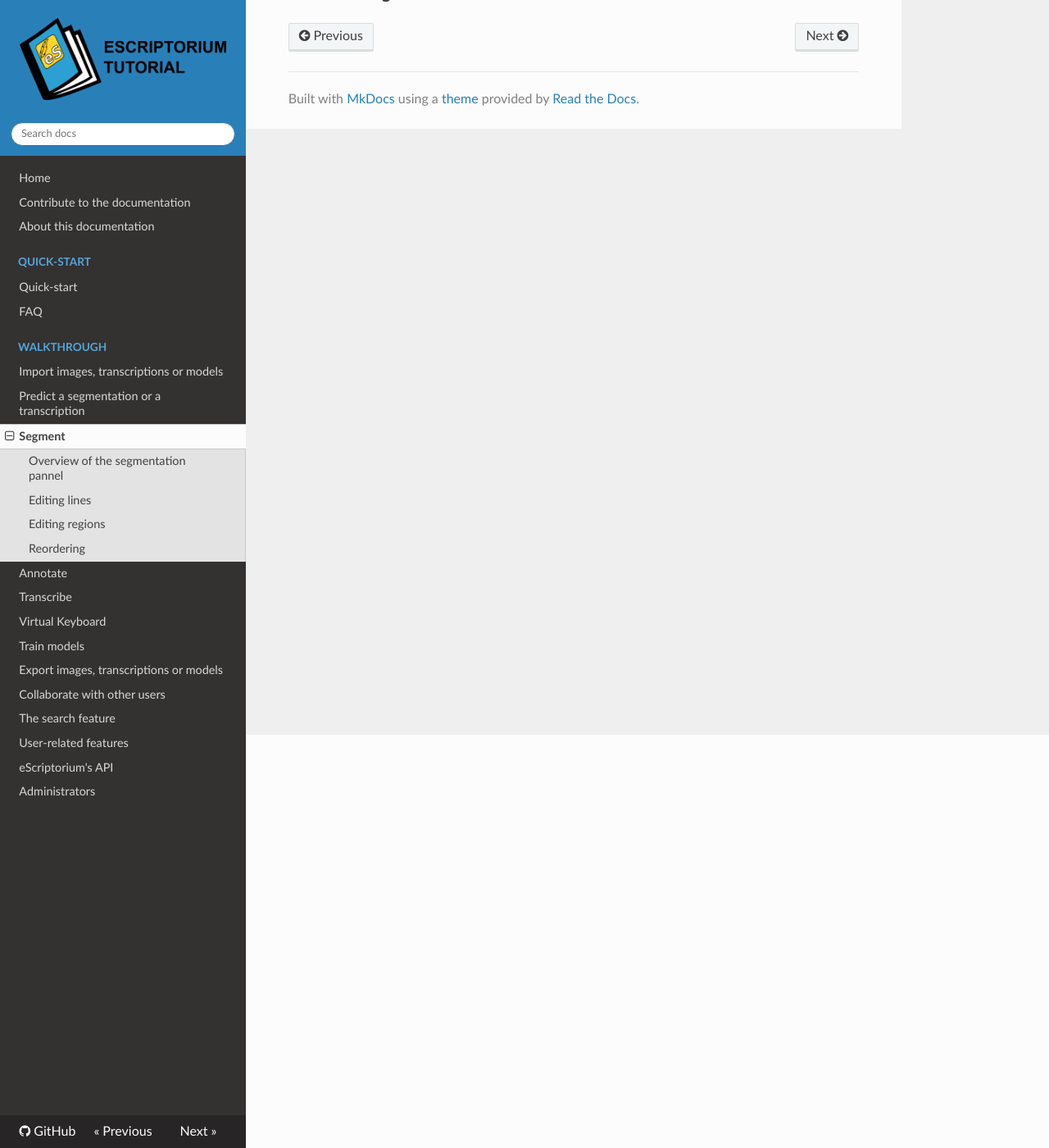
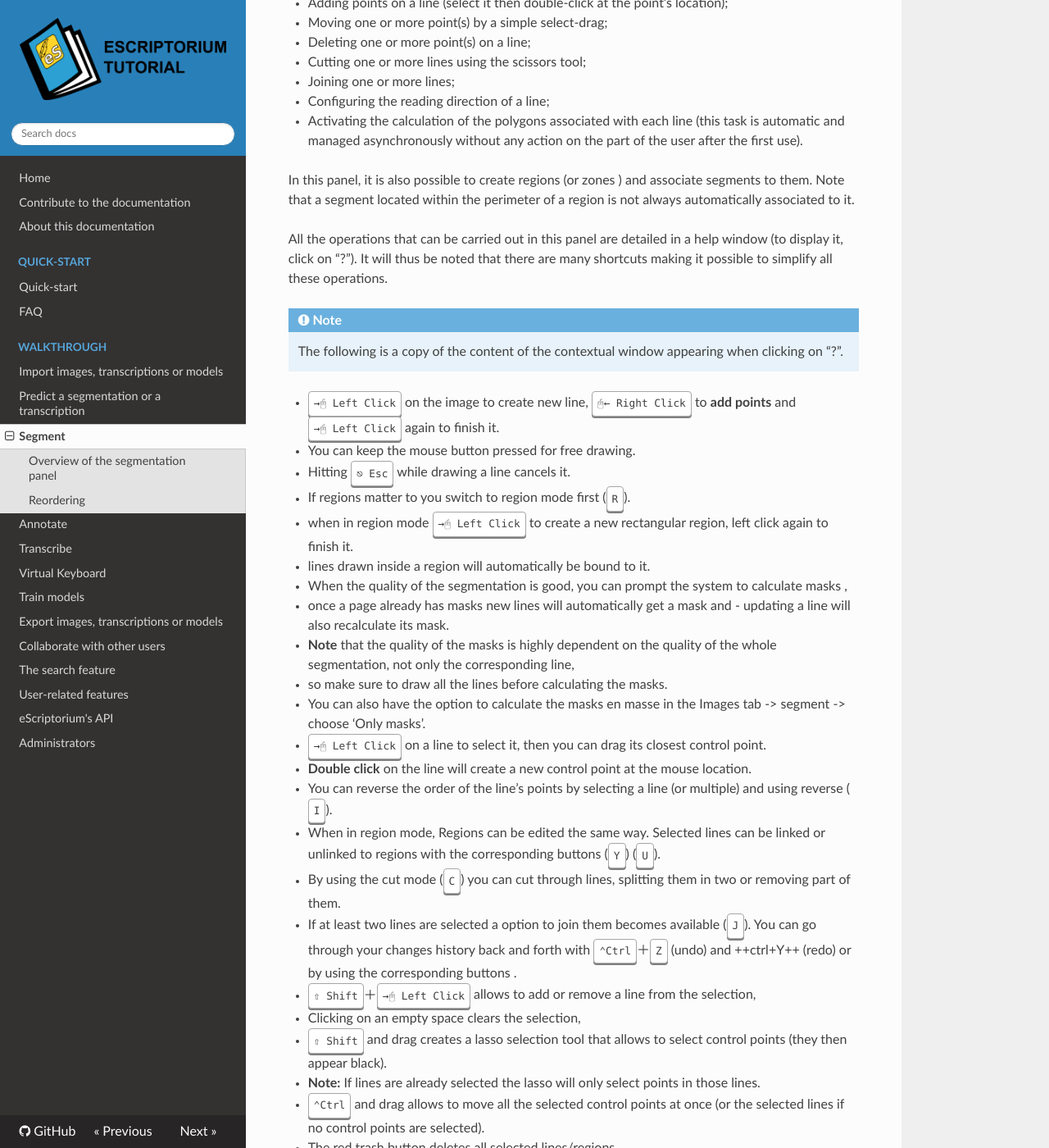
Before and after one commit to alix-tz/escriptorium-documentation, an MkDocs documentation site: the page built from docs/walkthrough_segment.md, in a window 1280 px wide and 1400 px high, scrolled down 504 px. Shown: the whole window at 82% size. Built offline with MkDocs 1.6.1, drawn with Linux system fonts in a browser that asks for light colours; nearby versions of some CDN libraries; some of the changed text lies outside the part shown.

Commit message:
First version of the "segment" walkthrough (#60)
* First version of the segment walkthrough

* minor typo and adding 'copy-paste' of shortcut description
to raise users' attention to it


---------

Co-authored-by: Alix Chagué <alix.chague@inria.fr>

```diff
--- a/docs/walkthrough_segment.md
+++ b/docs/walkthrough_segment.md
@@ -11,10 +11,70 @@ date: 2023-01-31
 !!! warning
     The section needs to be completed.
 
-## Overview of the segmentation pannel
+## Overview of the segmentation panel
 
-## Editing lines
+The segment editing panel allows you to perform several essential operations:
 
-## Editing regions
+- Drawing baselines corresponding to the locations of the text on the image in two ways:
+    - Point by point plot;
+    - Free route (not recommended).
+- Adding points on a line (select it then double-click at the point’s location);
+- Moving one or more point(s) by a simple select-drag;
+- Deleting one or more point(s) on a line;
+- Cutting one or more lines using the scissors tool;
+- Joining one or more lines;
+- Configuring the reading direction of a line;
+- Activating the calculation of the polygons associated with each line (this task is automatic and managed asynchronously without any action on the part of the user after the first use).
+
+In this panel, it is also possible to create regions (or zones ) and associate segments to them. Note that a segment located within the perimeter of a region is not always automatically associated to it.
+
+All the operations that can be carried out in this panel are detailed in a help window (to display it, click on “?”). It will thus be noted that there are many shortcuts making it possible to simplify all these operations.
+
+!!! Note
+    The following is a copy of the content of the contextual window appearing when clicking on "?".
+
+- ++left-button++ on the image to create new line, ++right-button++ to **add points** and ++left-button++ again to finish it.
+- You can keep the mouse button pressed for free drawing.
+- Hitting ++escape++ while drawing a line cancels it.
+- If regions matter to you switch to region mode first (++r++).
+- when in region mode ++left-button++ to create a new rectangular region, left click again to finish it.
+- lines drawn inside a region will automatically be bound to it.
+- When the quality of the segmentation is good, you can prompt the system to calculate masks ,
+- once a page already has masks new lines will automatically get a mask and - updating a line will also recalculate its mask.
+- **Note** that the quality of the masks is highly dependent on the quality of the whole segmentation, not only the corresponding line,
+- so make sure to draw all the lines before calculating the masks.
+- You can also have the option to calculate the masks en masse in the Images tab -> segment -> choose 'Only masks'.
+
+
+- ++left-button++ on a line to select it, then you can drag its closest control point.
+- **Double click** on the line will create a new control point at the mouse location.
+- You can reverse the order of the line's points by selecting a line (or multiple) and using reverse (++i++).
+- When in region mode, Regions can be edited the same way.
+Selected lines can be linked or unlinked to regions with the corresponding buttons (++y++) (++u++).
+- By using the cut mode (++c++) you can cut through lines, splitting them in two or removing part of them.
+- If at least two lines are selected a option to join them becomes available (++j++).
+You can go through your changes history back and forth with ++ctrl+z++ (undo) and ++ctrl+Y++ (redo) or by using the corresponding buttons .
+
+- ++shift+left-button++ allows to add or remove a line from the selection,
+- Clicking on an empty space clears the selection,
+- ++shift++ and drag creates a lasso selection tool that allows to select control points (they then appear black).
+
+- **Note:** If lines are already selected the lasso will only select points in those lines.
+
+- ++ctrl++ and drag allows to move all the selected control points at once (or the selected lines if no control points are selected).
+
+- The red trash button deletes all selected lines/regions,
+- The yellow trash button only deletes selected control points.
+
+<!--## Editing lines
+
+## Editing regions -->
 
 ## Reordering
+
+The playback order of the segments is calculated automatically. You can display the order number of each segment from the “Segmentation” panel by clicking on “Toggle ordering display (L)” or from the “Text” panel where the lines are displayed in the following order.
+
+It is possible to modify this order from the “Text” panel by clicking “Toggle sorting mode.” A simple drag and drop of the lines is then enough to carry out the modification.
+
+!!! warning
+    It is advisable to ensure the quality of the segmentation before changing the order of the lines because adding or deleting lines systematically restarts the calculation of this order, overwriting manual modifications in the process.
```
Also changed, not shown: other parts of docs/walkthrough_segment.md (+1 -1 lines).
